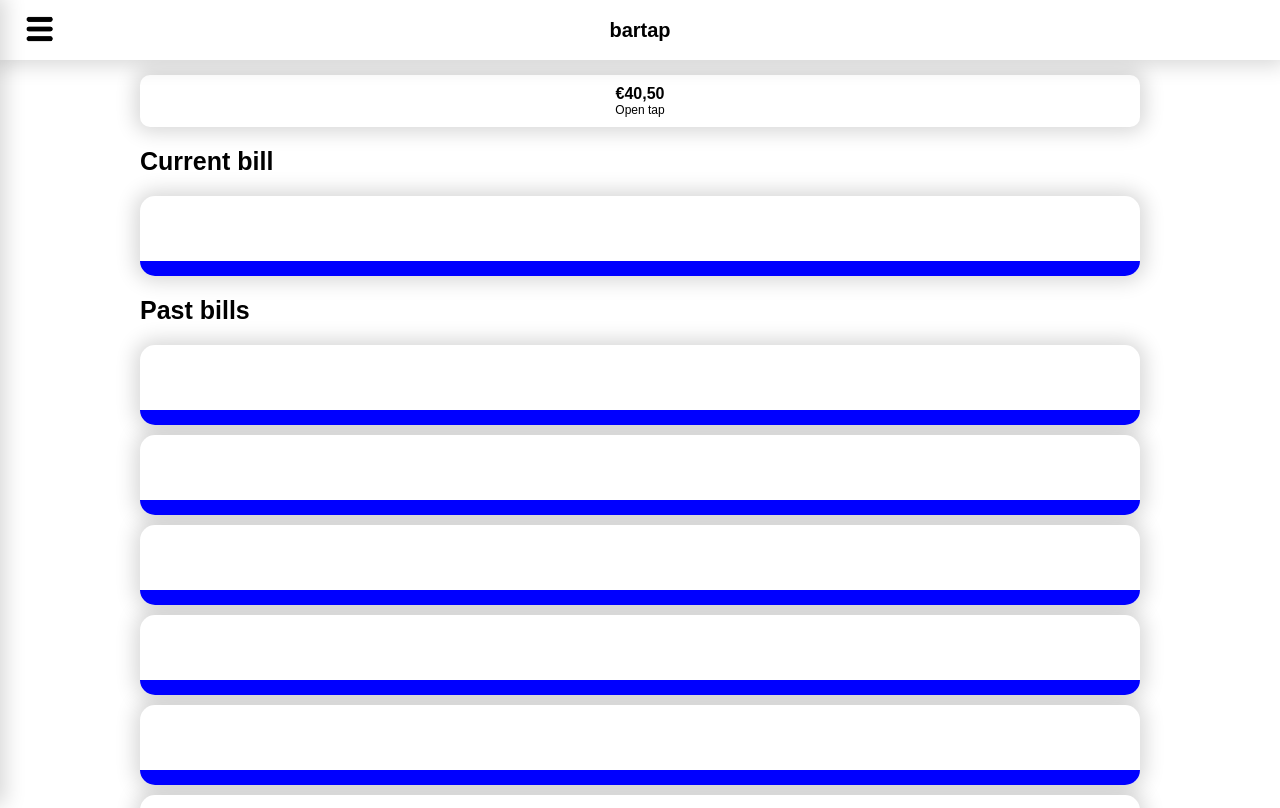
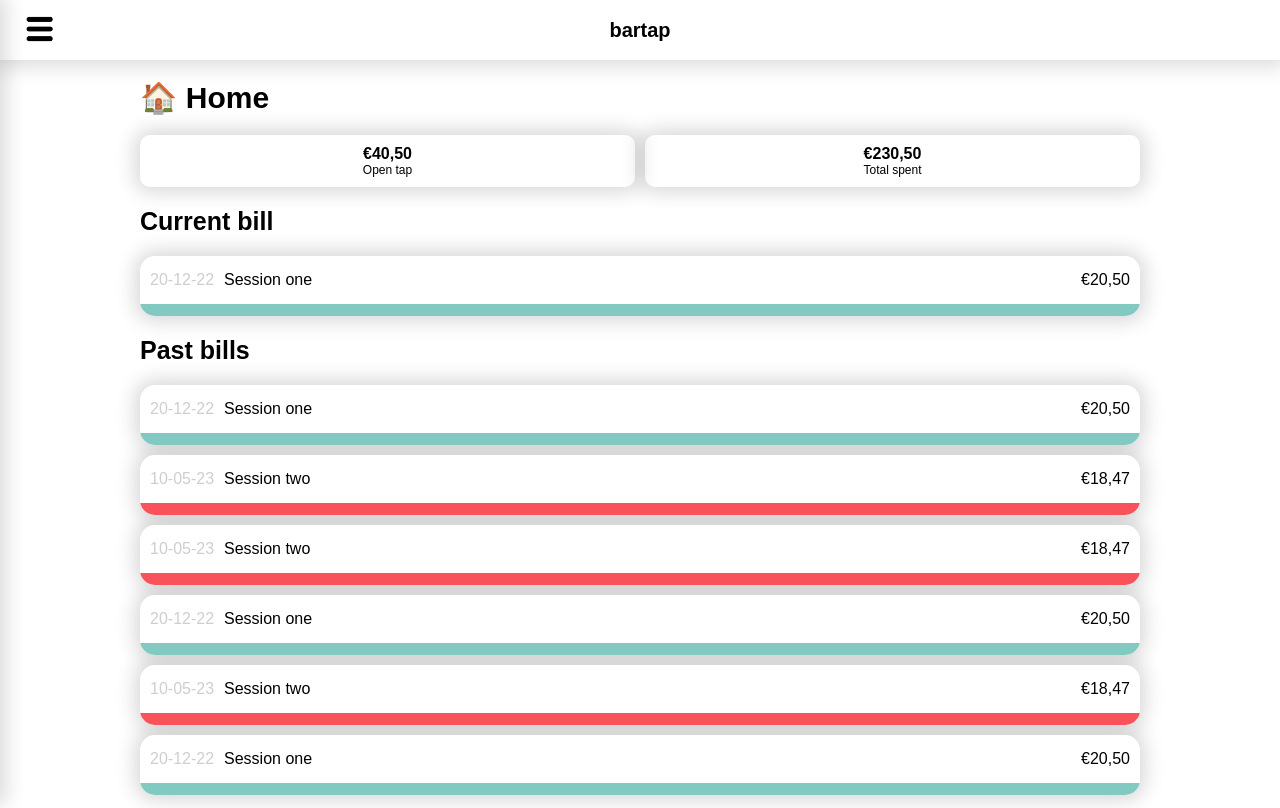
Before and after one commit to tungstun-ict/bartap-pwa, a React (Create React App) app: page / in a window 1280 px wide. Shown: the top 808 px of the page. Built offline with nearby package versions, Linux system fonts and the light colour scheme; a web font is replaced by a local one.

Commit message:
Add statistics box

```diff
--- a/src/pages/home-page/HomePage.js
+++ b/src/pages/home-page/HomePage.js
@@ -8,26 +8,44 @@ import TungstunTitle from "../../stories/title/tungstun-title";
 import TungstunStatistic from "../../stories/statistic/tungstun-statistic";
 import TungstunListView from "../../stories/list-view/tungstun-list-view";
 import TungstunListItem from "../../stories/list-item/tungstun-list-item";
+import TungstunSessionItem from "../../stories/list-item/tungstun-session-item";
+import TungstunStatistics from "../../stories/statistics/tungstun-statistics";
 
 function HomePage() {
   return (
     <TungstunPage>
       <TungstunTitle text={"🏠 Home"} level={1} />
-      <TungstunStatistic value={"€40,50"} description="Open tap" />
+      <TungstunStatistics>
+        <TungstunStatistic value={"€40,50"} description="Open tap" />
+        <TungstunStatistic value={"€230,50"} description="Total spent" />
+      </TungstunStatistics>
       <TungstunTitle text="Current bill" level={2} marginVertical={20} />
-      <TungstunListItem borderColor={"blue"} />
+      <TungstunSessionItem session={session} />
       <TungstunTitle text="Past bills" level={2} marginVertical={20} />
       <TungstunListView>
-        <TungstunListItem borderColor={"blue"} />
-        <TungstunListItem borderColor={"blue"} />
-        <TungstunListItem borderColor={"blue"} />
-        <TungstunListItem borderColor={"blue"} />
-        <TungstunListItem borderColor={"blue"} />
-        <TungstunListItem borderColor={"blue"} />
-        <TungstunListItem borderColor={"blue"} />
+        <TungstunSessionItem session={session} />
+        <TungstunSessionItem session={session2} />
+        <TungstunSessionItem session={session2} />
+        <TungstunSessionItem session={session} />
+        <TungstunSessionItem session={session2} />
+        <TungstunSessionItem session={session} />
       </TungstunListView>
     </TungstunPage>
   );
 }
 
+const session = {
+  date: "20-12-22",
+  name: "Session one",
+  total: "20,50",
+  payed: true,
+};
+
+const session2 = {
+  date: "10-05-23",
+  name: "Session two",
+  total: "18,47",
+  payed: false,
+};
+
 export default HomePage;
--- a/src/stories/list-item/tungstun-list-item.js
+++ b/src/stories/list-item/tungstun-list-item.js
@@ -5,7 +5,7 @@ import "./tungstun-list-item.scss";
 function TungstunListItem({left, right, borderColor}) {
   return (
     <div className="list-item__container">
-      <div className="list_item__content">
+      <div className="list-item__content">
         <div className="list-item__content__left">{left}</div>
         <div className="list-item__content__right">{right}</div>
       </div>
--- a/src/stories/list-item/tungstun-list-item.scss
+++ b/src/stories/list-item/tungstun-list-item.scss
@@ -2,21 +2,37 @@
 
 .list-item {
   &__container {
-    height: 80px;
+    height: 60px;
     width: 100%;
     overflow: hidden;
     display: flex;
     flex-direction: column;
+    justify-content: center;
     background-color: variables.$color-item-background;
     box-shadow: variables.$shadow;
     border-radius: variables.$border-radius;
   }
 
   &__content {
+    display: flex;
+    flex-direction: row;
+    height: 100%;
+    padding: 0 10px;
+    box-sizing: border-box;
+
+    & > div {
+      display: flex;
+      align-items: center;
+    }
+
     &__left {
+      & > p {
+        margin-right: 10px;
+      }
     }
 
     &__right {
+      margin-left: auto;
     }
   }
 
@@ -25,4 +41,14 @@
     height: 15px;
     margin-top: auto;
   }
+
+  &__text {
+    margin: 0;
+    padding: 0;
+    height: fit-content;
+  }
+
+  &__date {
+    color: variables.$color-text-date;
+  }
 }
--- /dev/null
+++ b/src/stories/list-item/tungstun-session-item.js
@@ -0,0 +1,23 @@
+import React from "react";
+import TungstunListItem from "./tungstun-list-item";
+
+function TungstunSessionItem({ session }) {
+  return (
+    <TungstunListItem
+      borderColor={session.payed ? "#82C9C1" : "#F9525A"}
+      left={
+        <>
+          <p className="list-item__text list-item__date">{session.date}</p>
+          <p className="list-item__text list-item__name">{session.name}</p>
+        </>
+      }
+      right={
+        <>
+          <p className="list-item__text list-item__price">€{session.total}</p>
+        </>
+      }
+    />
+  );
+}
+
+export default TungstunSessionItem;
--- a/src/stories/page/tungstun-page.scss
+++ b/src/stories/page/tungstun-page.scss
@@ -20,7 +20,7 @@
     flex-direction: column;
     display: flex;
     flex: 1;
-    margin: 20px;
+    margin: 80px 20px 20px 20px;
 
     @media (min-width: variables.$size-mobile-max) {
      width: 1000px;
--- /dev/null
+++ b/src/stories/statistics/tungstun-statistics.js
@@ -0,0 +1,13 @@
+import React from "react";
+
+import "./tungstun-statistics.scss"
+
+const TungstunStatistics = ({children}) => {
+  return (
+    <div className="statistics__container">
+        {children}
+    </div>
+  );
+}
+
+export default TungstunStatistics;
--- /dev/null
+++ b/src/stories/statistics/tungstun-statistics.scss
@@ -0,0 +1,15 @@
+@use "../../variables.scss";
+
+.statistics__container {
+  display: flex;
+  flex-wrap: wrap;
+  column-gap: 10px;
+
+  & > div {
+    flex: 1 0 30%;
+  }
+
+  & > div + div + div {
+    margin-top: 10px;
+  }
+}
--- a/src/variables.scss
+++ b/src/variables.scss
@@ -7,6 +7,9 @@ $color-error: red;
 $color-tungstun-blue: #82C9C1;
 $color-tungstun-red: #F9525A;
 $color-tungstun-orange: #FAB664;
+
+$color-correct: $color-tungstun-blue;
+$color-incorrect: $color-tungstun-red;
 
 $color-auth-modal-background: #fff;
 
@@ -23,6 +26,7 @@ $color-button-background-active: #0500a3;
 $color-button-content: #fff;
 
 $color-item-background: #fff;
+$color-text-date: #cecece;
 
 $color-menu-background: #fff;
 $color-header-background: #fff;
```
Also changed, not shown: 1 other file (tests, documents, lock files or other folders).
